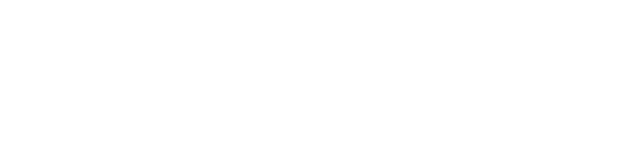
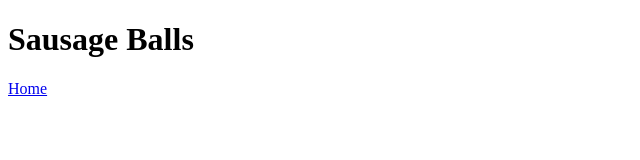
Before and after one commit to RadhiAlibi/odin-recipes, a plain HTML site: page recipes/sausage-balls.html in a window 1280 px wide. Shown: the whole page, without its empty margins (0-640 px from the left). Drawn offline with Linux system fonts and the light colour scheme.

Commit message:
Add links between index.html and recipes/sausage-balls.html

```diff
--- a/recipes/sausage-balls.html
+++ b/recipes/sausage-balls.html
@@ -5,6 +5,7 @@
         <title>Sausage Balls</title>
     </head>
     <body>
-        <h1></h1>
+        <h1>Sausage Balls</h1>
+        <a href="../index.html">Home</a>
     </body>
 </html>
```
Also changed, not shown: index.html (+1 -0 lines).
